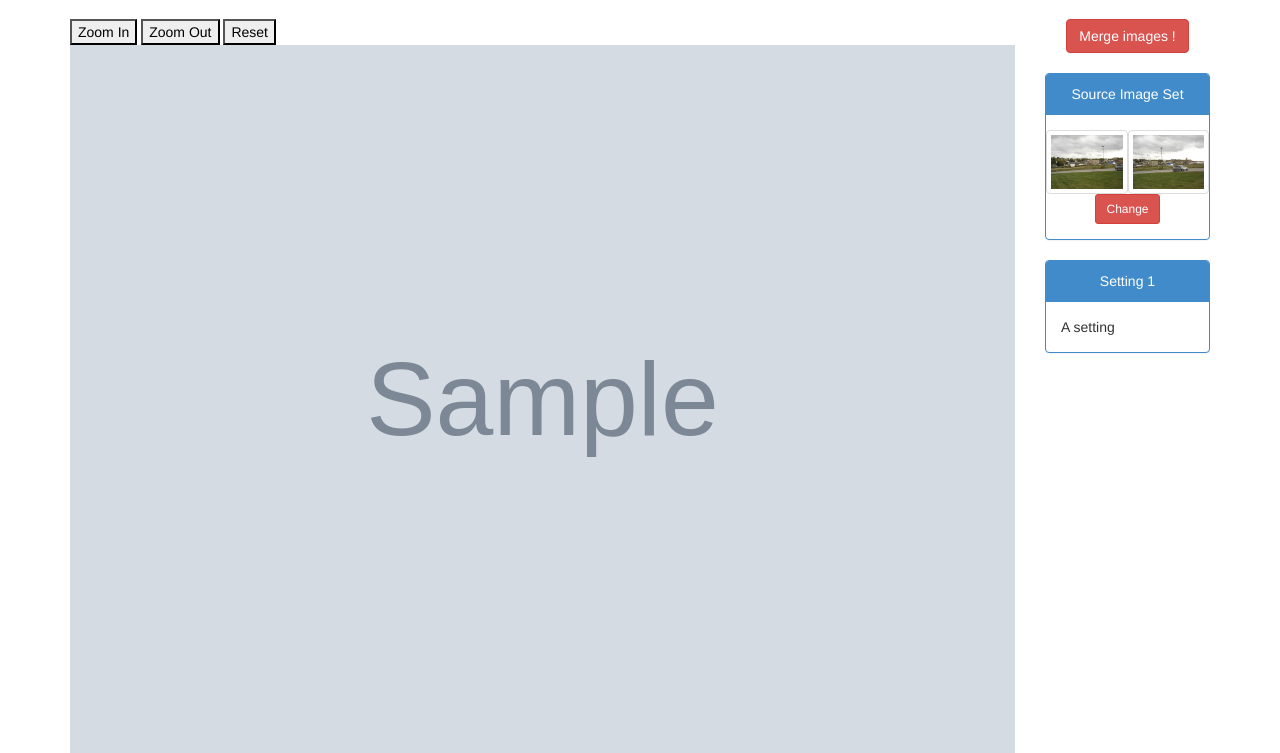
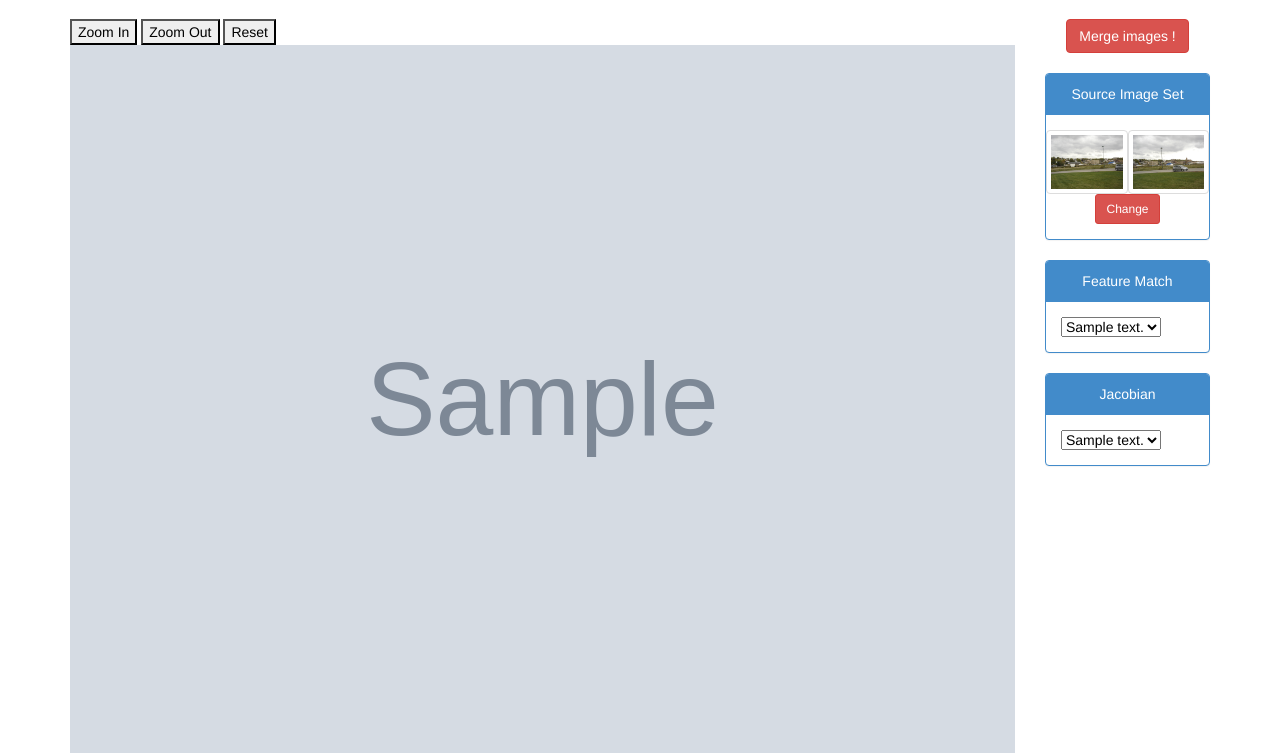
Before and after one commit to blelem/HireMeOrGiveMeABeer, a Django app: template WebProject2/app/templates/app/featurematch.html in a window 1280 px wide. Shown: the part 51-804 px from the top of the page. Run offline with Django 3.2, Linux system fonts and the light colour scheme; data comes from the database, SQL or seed files in the repository; the template is opened without the code that fills it: values that come from a table or form of the project are taken from there, most other values are stand-ins (such as "Sample title", 1, 10 or a date in 2020); grey boxes marked "Sample" are stand-in pictures; some libraries are stand-ins or nearby versions.

Commit message:
UI to select the alignment method.

```diff
--- a/WebProject2/app/templates/app/featurematch.html
+++ b/WebProject2/app/templates/app/featurematch.html
@@ -43,15 +43,26 @@
             </div>
          </div>
       </div>
-      <!-- End of Image set selection panel -->
+
       <div class="panel panel-primary">
          <div class="panel-heading text-center">
-            Setting 1
+            Feature Match
          </div>
          <div class="panel-body">
-            A setting
+			 <select data-bind="options: alignMethodOptions , optionsText:'description', value: selectedAlignMethod"></select>
          </div>
       </div>
+
+	  <div class="panel panel-primary">
+         <div class="panel-heading text-center">
+            Jacobian
+         </div>
+         <div class="panel-body">
+			 <select data-bind="options: jacobianOptions , optionsText:'description', value: selectedJacobianMethod"></select>
+         </div>
+      </div>
+
+
    </div>
 </div>
 
@@ -104,8 +115,9 @@
 	function DoMerge() {
 		jsonData = {
 			selectedInputImages : viewModel.selectedInputImages().pk,
-			somethingElse       : 'Whaaat?'
+			selectedAlignMethod : viewModel.selectedAlignMethod().id
 		}
+
 		$.get("/matchFeatures/merge", jsonData, function(returnedData) {
 			viewModel.mergedImageUrl(returnedData.mergedImageUrl);
 		})
@@ -128,8 +140,25 @@
 				  pk	  : "{{ image_set.pk }}"  },
 			{% endfor %}
 		]);
+		self.selectedInputImages =  ko.observable(self.availableInputImages()[0]);
 
-		self.selectedInputImages =  ko.observable(self.availableInputImages()[0]);
+		self.alignMethodOptions = ko.observableArray([
+			{% for key, values in align_method_list.items %}
+				{ id	      : "{{ key }}" ,
+				  description : "{{ values.description }}" },
+			{% endfor %}
+		]);
+		self.selectedAlignMethod = ko.observable(self.alignMethodOptions()[0]);
+
+		self.jacobianOptions = ko.observableArray([
+			{% for key, values in jacobian_list.items %}
+				{ id	      : "{{ key }}" ,
+				  description : "{{ values.description }}" },
+			{% endfor %}
+		]);
+		self.selectedJacobianMethod = ko.observable(self.jacobianOptions()[0]);
+
+
 		self.mergedImageUrl = ko.observable("{{ merged_image_url }}")
 	}
 
```
Also changed, not shown: WebProject2/app/Alignment2D.py (+10 -0 lines), WebProject2/app/views.py (+10 -5 lines).
